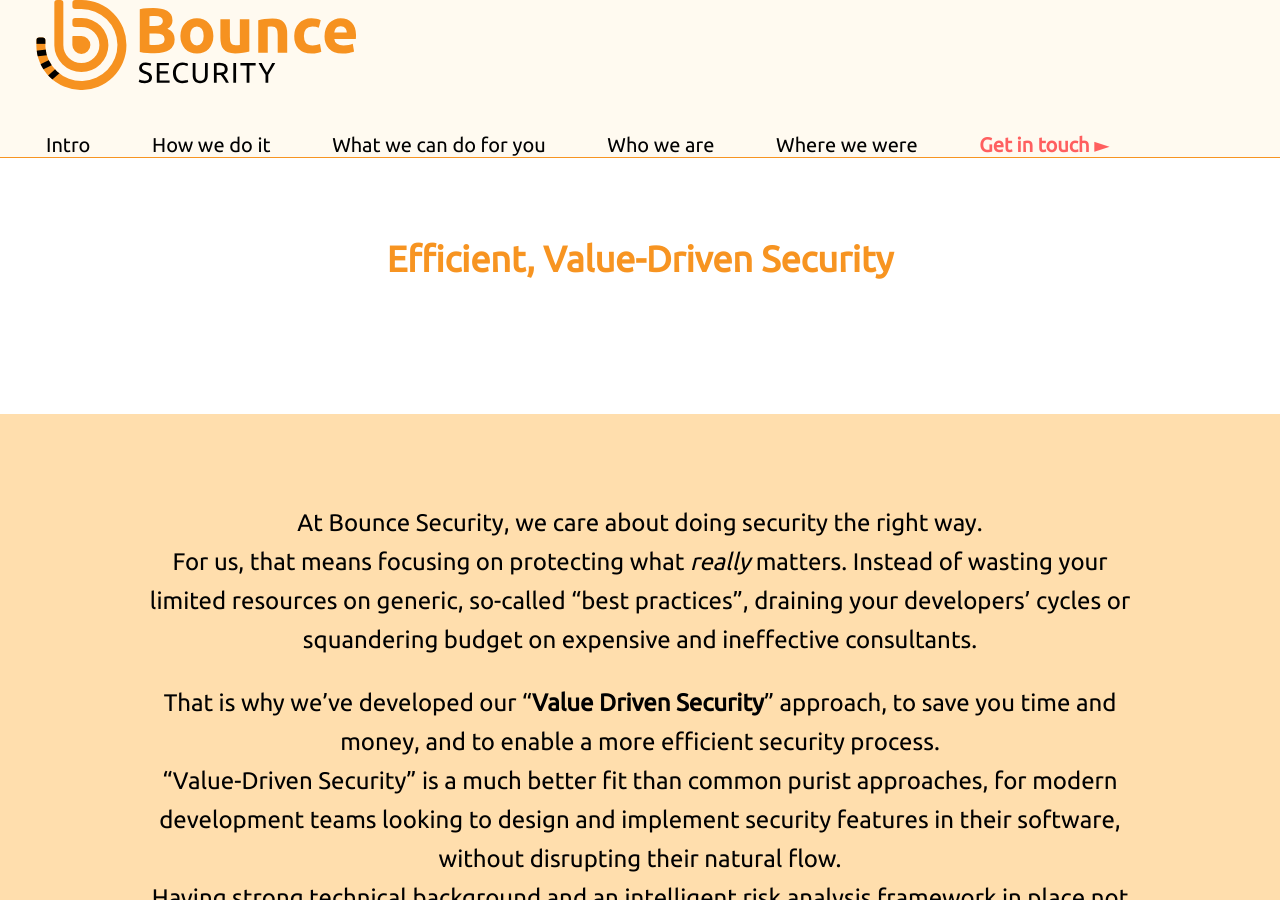
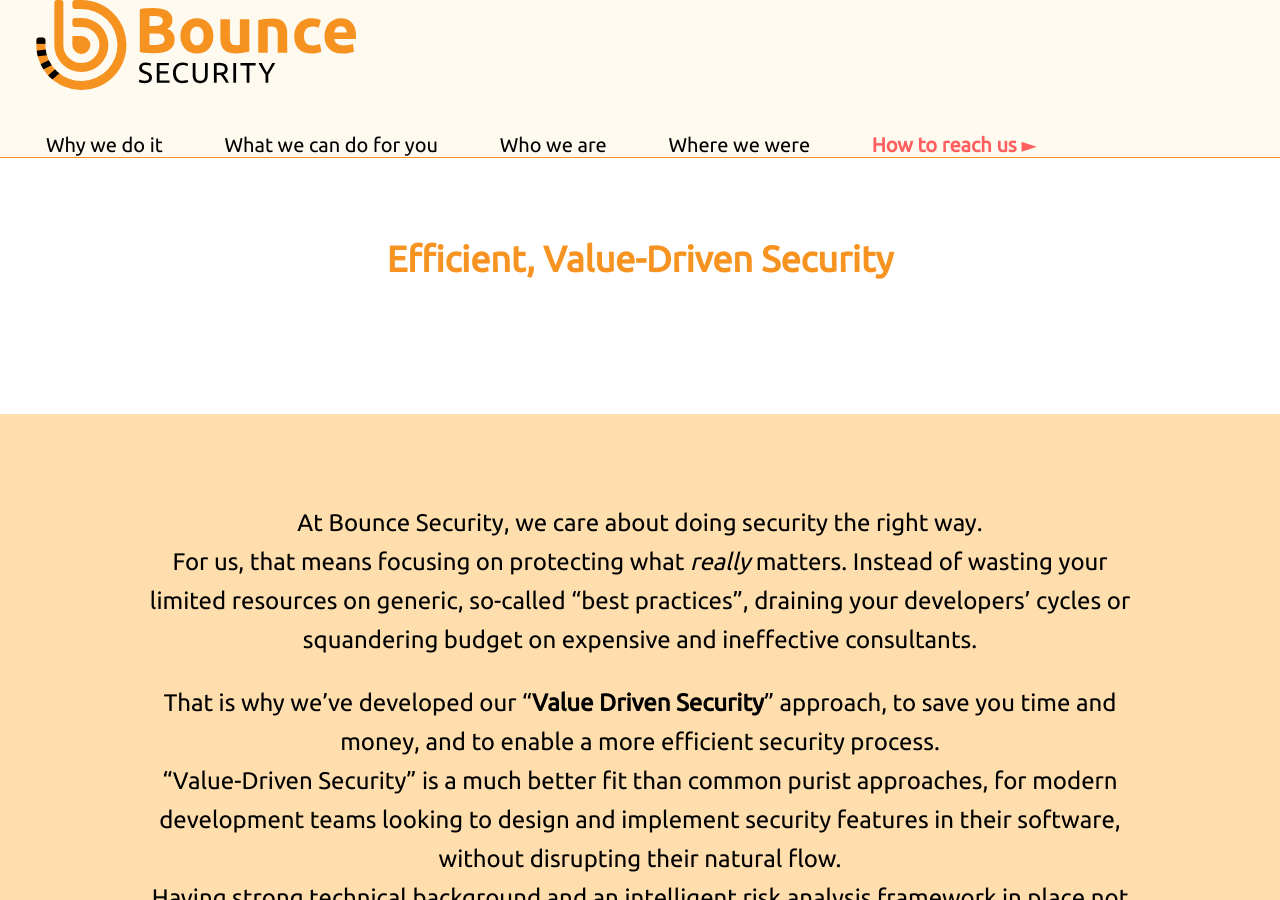
Before and after one commit to kamenskymic/bouncewebsite, a Jekyll site: the page built from index.md, in a window 1280 px wide and 900 px high. Built offline with Jekyll 4.4.1, drawn with Linux system fonts in a browser that asks for light colours.

Commit message:
Trimmed menus

```diff
--- a/_data/menus.yml
+++ b/_data/menus.yml
@@ -1,6 +1,4 @@
-- title: Intro
-  url  : /
-- title: How we do it
+- title: Why we do it
   url  : '#approach'
 - title: What we can do for you
   url  : '/services'
@@ -8,6 +6,6 @@
   url  : '#about'
 - title: Where we were
   url  : '/events'
-- title: Get in touch
+- title: How to reach us
   url  : '#contact'
   link : true
```
